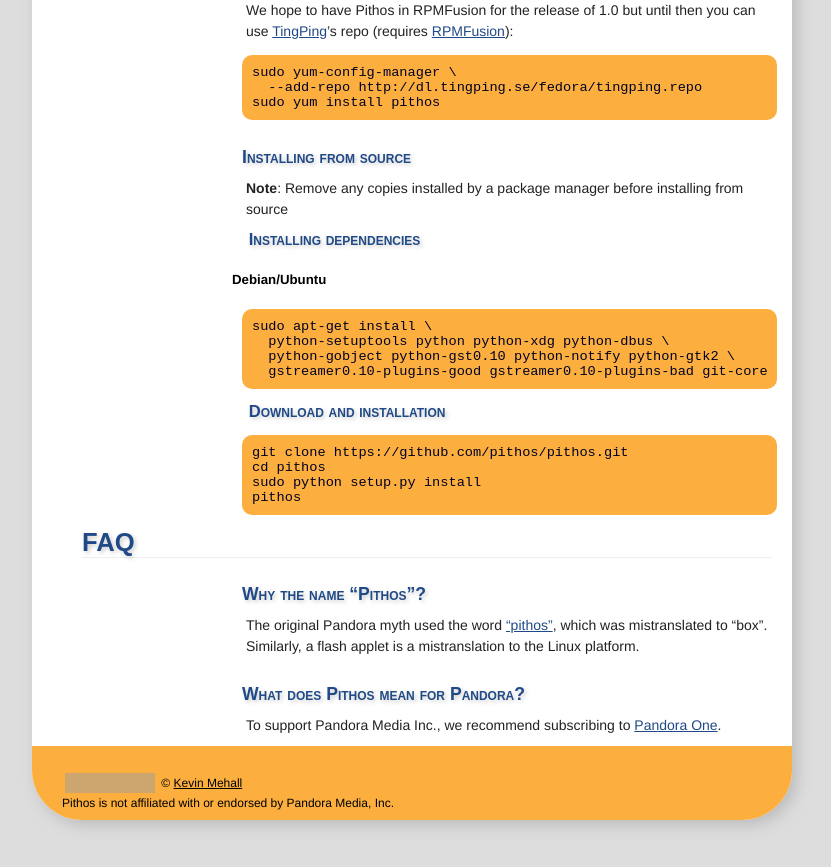
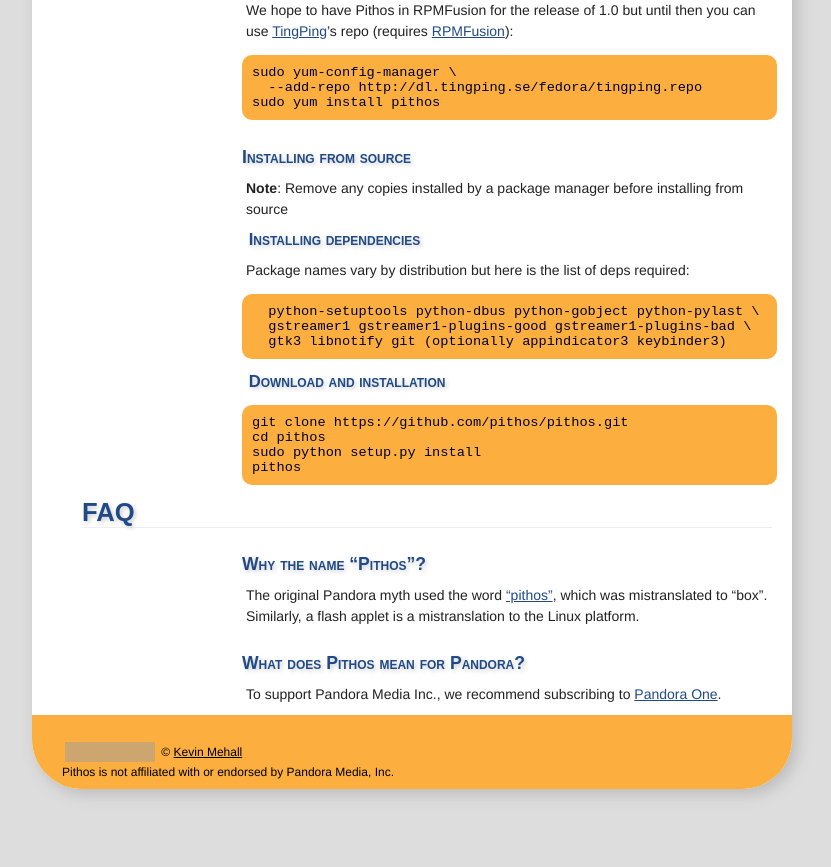
Before and after one commit to pithos/pithos.github.io, a Jekyll site: the page built from index.md, in a window 1280 px wide and 900 px high, scrolled down 1576 px. Shown: the top 867 px of the window, without its empty margins (228-1059 px from the left). Built offline with Jekyll 4.4.1, drawn with Linux system fonts in a browser that asks for light colours; grey boxes are pictures that could not be loaded.

Commit message:
Update index.md

```diff
--- a/index.md
+++ b/index.md
@@ -63,12 +63,11 @@
 
 #### Installing dependencies
 
-##### Debian/Ubuntu
+Package names vary by distribution but here is the list of deps required:
 
-    sudo apt-get install \
-      python-setuptools python python-xdg python-dbus \
-      python-gobject python-gst0.10 python-notify python-gtk2 \
-      gstreamer0.10-plugins-good gstreamer0.10-plugins-bad git-core
+      python-setuptools python-dbus python-gobject python-pylast \
+      gstreamer1 gstreamer1-plugins-good gstreamer1-plugins-bad \
+      gtk3 libnotify git (optionally appindicator3 keybinder3)
 
 #### Download and installation
 
```
